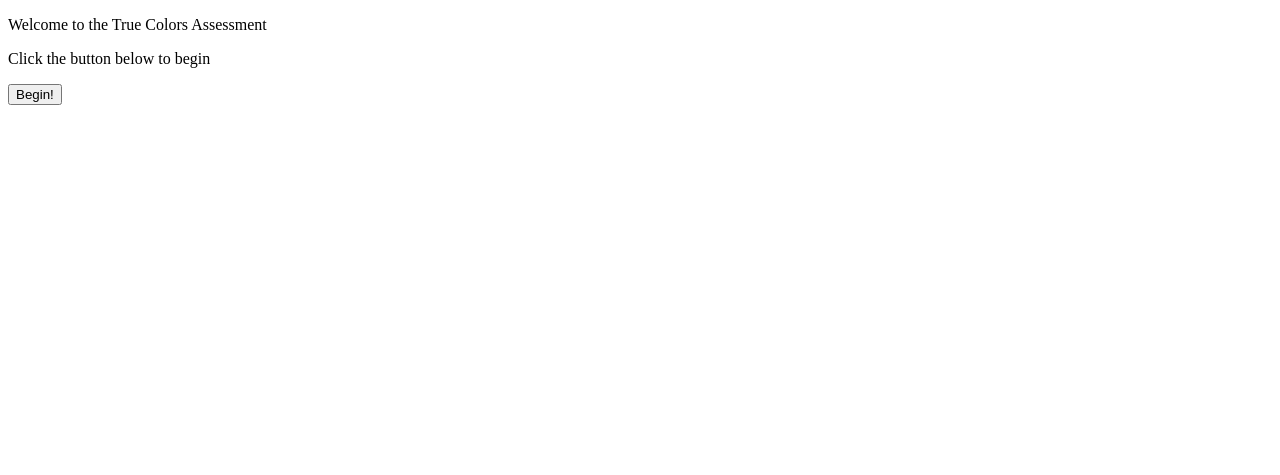
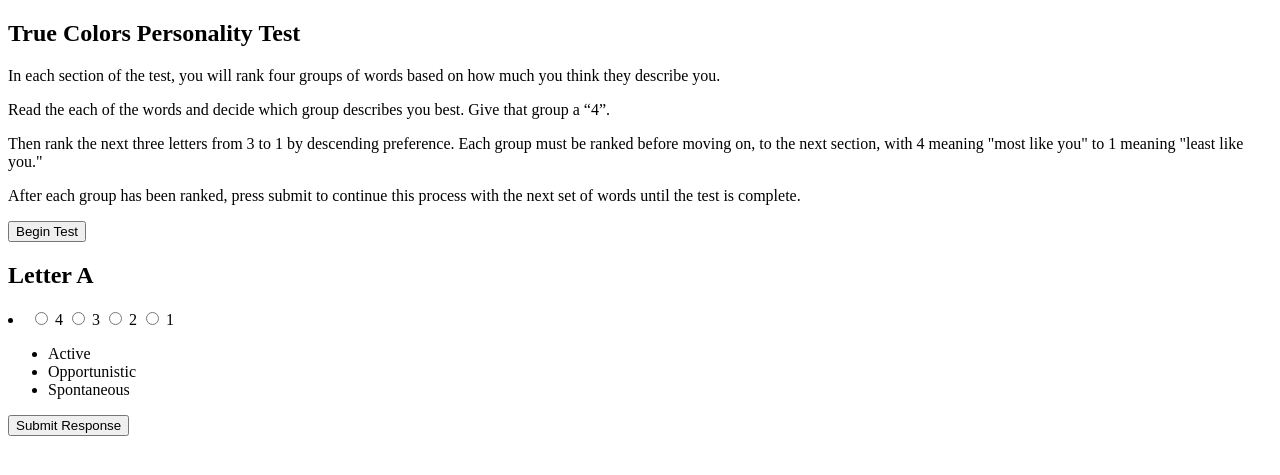
Before and after one commit to cs298-398f23/trueColorsWebApp, a Flask app: template templates/quiz.html in a window 1280 px wide. Shown: the top 475 px of the page. Run offline with Flask 3, Linux system fonts and the light colour scheme; the template is opened without the code that fills it, so the values that code supplies are empty.

Commit message:
Update quiz.html

```diff
--- a/templates/quiz.html
+++ b/templates/quiz.html
@@ -4,28 +4,73 @@
     <meta charset="UTF-8">
     <meta name="viewport" content="width=device-width, initial-scale=1.0">
     <link rel="stylesheet" type="text/css" href="/static/style.css">
-    <title>True Colors Assessment</title>
+    <title>True Colors Personality Test</title>
 </head>
 <body>
-    <p>Welcome to the True Colors Assessment</p>
-    <p>Click the button below to begin</p>
-    <button type="button", id="button" onclick="window.location.href='quiz.php'">Begin!</button>
+
+<!-- Seperate begin test button -->
+<!-- Separate "begin quiz" button, quiz begins when pressed -->
+<div class="test_starter fade-in">
+
+    <h2 id="test_title">True Colors Personality Test</h2>
+    <p>In each section of the test, you will rank four groups of words based on how much you think they describe you.</p>
+    <p>Read the each of the words and decide which group describes you best. Give that group a “4”.</p>
+    <p>Then rank the next three letters from 3 to 1 by descending preference. Each group must be ranked before moving on,
+        to the next section, with 4 meaning "most like you" to 1 meaning "least like you."</p>
+    <p>After each group has been ranked, press submit to continue this process with the next set of words until the test is complete.</p>
+    <button type="button", id="start_button" onclick="window.location.href='quiz.php'">Begin Test</button>
+
+</div>
+
+<!-- Body of what quiz should look like -->
+<div class="test_container" id="quiz">
+
+    <div class="question_block">
+
+        <h2 id="question">Letter A</h2>
+
+        <!-- Each question block has a header, option buttons, and group of words. -->
+
+            <li>
+                <input type="radio" name="answer" class="answer" id="score_four">
+                <label for="a" id="four_button">4</label>
+
+                <input type="radio" name="answer" class="answer" id="score_three">
+                <label for="b" id="three_button">3</label>
+
+                <input type="radio" name="answer" class="answer" id="score_two">
+                <label for="c" id="two_button">2</label>
+
+                <input type="radio" name="answer" class="answer" id="score_first">
+                <label for="d" id="one_button">1</label>
+            </li>
+
+        <ul>
+            <li>Active</li>
+            <li>Opportunistic</li>
+            <li>Spontaneous</li>
+        </ul>
+
+    </div>
+
+<button id="submit">Submit Response</button>
+
+</div>
+
 <script>
-        var button = document.getElementById("button")
-        button.addEventListener("click", function(event) {
+document.getElementById("start_button").addEventListener("click", function(event) {
     event.preventDefault()
+    var description = "hello"
     fetch('/quiz.php', {
         method: 'POST',
         headers: {
             'Content-Type': 'application/json'
         },
-                body: JSON.stringify({
-                    score1: score1,
-                    score2: score2,
-                    score3: score3,
-                    score4: score4,
-                })
+        body:
+            `description=${description}`
     })
 })
 </script>
+
 </body>
+</html>
```
Lines whose indentation alone changed are shown as unchanged.
